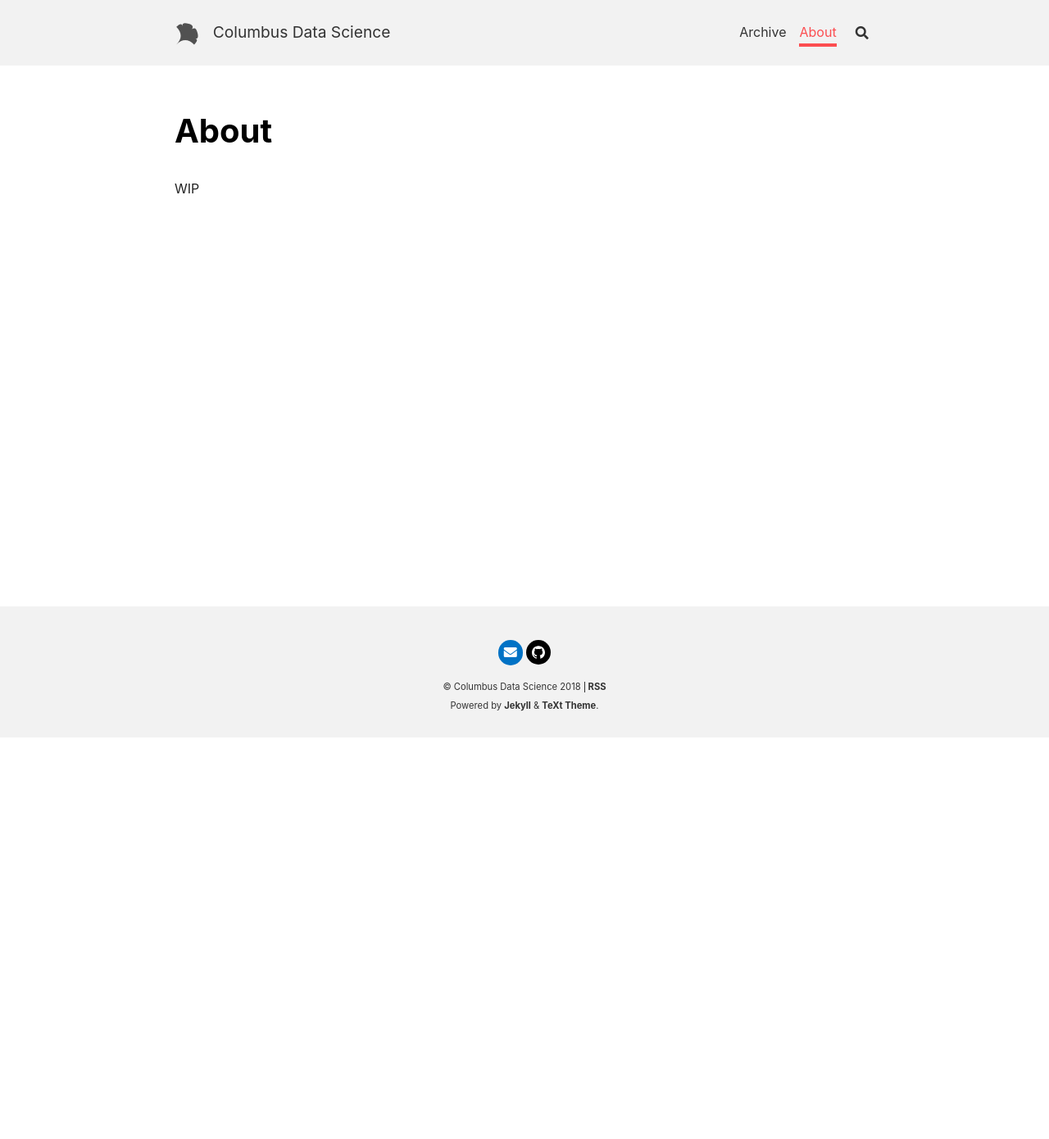
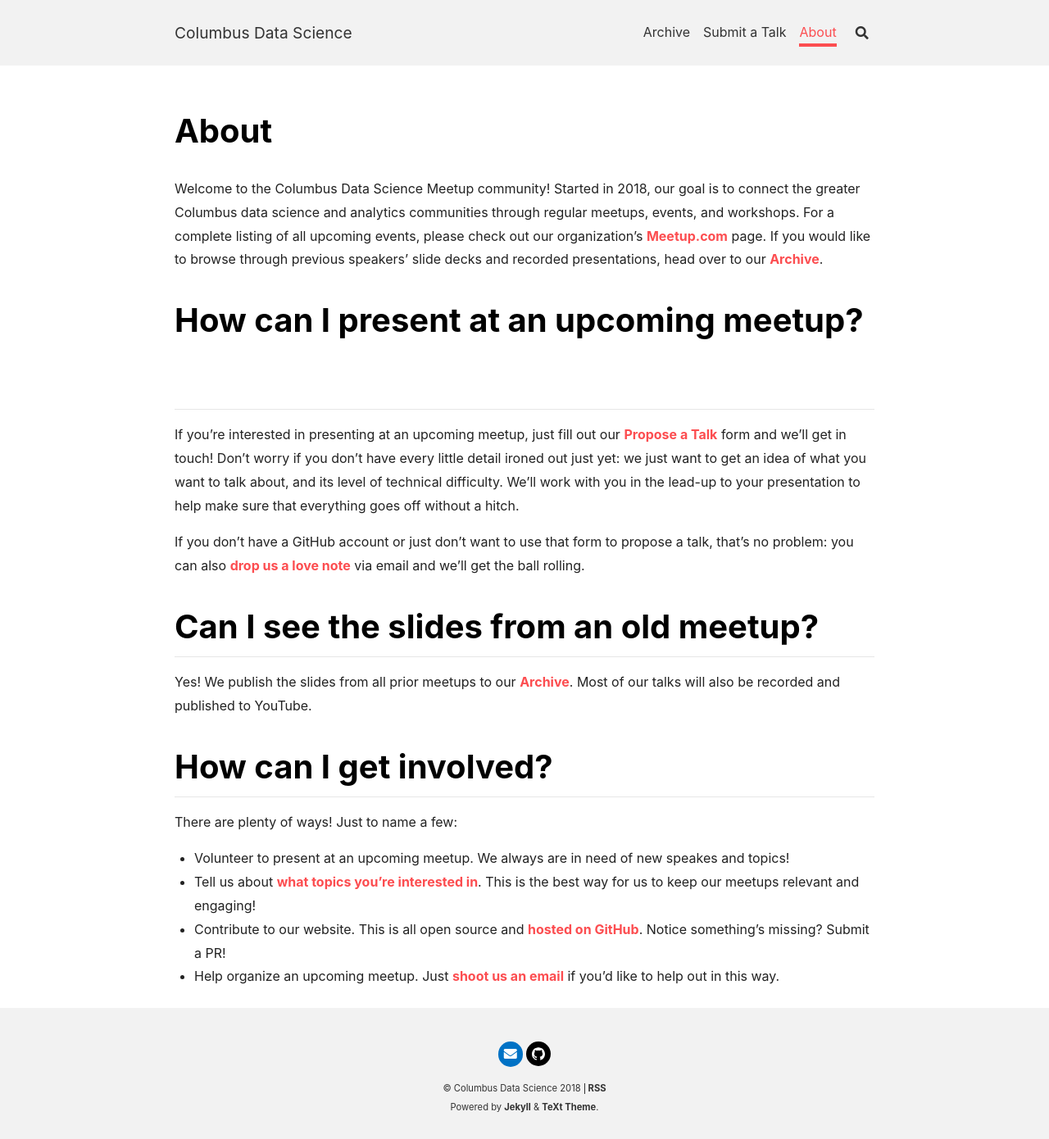
Before and after one commit to ColumbusDataScience/columbusdatascience.org, a Jekyll site: the page built from about.md, in a window 1280 px wide. Shown: the whole page at 82% size. Built offline with Jekyll 4.4.1, drawn with Linux system fonts in a browser that asks for light colours; nearby versions of some CDN libraries; before the commit the page ends 900 px from its top, so only the background shows below that.

Commit message:
Updated About page; added 2018-12-12 talk to archive

```diff
--- a/_config.yml
+++ b/_config.yml
@@ -22,7 +22,8 @@ url     : https://columbusdatascience.org
 baseurl : # does not include hostname
 title   : Columbus Data Science
 description: >
-  The official website for the Columbus Data Science Meetup. Check here for news, announcements, upcoming presentations, and recordings of past meetups.
+  The official website for the Columbus Data Science Meetup. Check here for
+  news, announcements, upcoming presentations, and recordings of past meetups.
 
 
 ## => Language and Timezone
@@ -198,7 +199,7 @@ defaults:
       aside:
         toc: true
       show_edit_on_github: true
-      pageview: true
+      pageview: false
 
 
 ## => Plugins
--- a/_includes/header.html
+++ b/_includes/header.html
@@ -8,7 +8,6 @@
     <div class="main">
       <div class="header__title">
         <div class="header__brand">
-          {%- include svg/logo.svg -%}
           {%- assign _paths_root = site.paths.root | default: site.data.variables.default.paths.root  -%}
           {%- include snippets/get-nav-url.html path=_paths_root -%}
           {%- if site.title -%}
--- a/about.md
+++ b/about.md
@@ -5,4 +5,25 @@ titles:
 key: page-about
 ---
 
-WIP
+Welcome to the Columbus Data Science Meetup community! Started in 2018, our goal is to connect the greater Columbus data science and analytics communities through regular meetups, events, and workshops. For a complete listing of all upcoming events, please check out our organization's [Meetup.com](https://www.meetup.com/Columbus-Data-Science/) page. If you would like to browse through previous speakers' slide decks and recorded presentations, head over to our [Archive](archive.html?tag=talks).
+
+
+# How can I present at an upcoming meetup?
+
+If you're interested in presenting at an upcoming meetup, just fill out our [Propose a Talk](https://github.com/ColumbusDataScience/columbusdatascience/issues/new?assignees=wetherc&labels=abstract&template=speaker-proposal.md&title=Abstract+Proposal) form and we'll get in touch! Don't worry if you don't have every little detail ironed out just yet: we just want to get an idea of what you want to talk about, and its level of technical difficulty. We'll work with you in the lead-up to your presentation to help make sure that everything goes off without a hitch.
+
+If you don't have a GitHub account or just don't want to use that form to propose a talk, that's no problem: you can also [drop us a love note](mailto:contact@columbusdatascience.org) via email and we'll get the ball rolling.
+
+
+# Can I see the slides from an old meetup?
+
+Yes! We publish the slides from all prior meetups to our [Archive](archive.html?tag=talks). Most of our talks will also be recorded and published to YouTube.
+
+
+# How can I get involved?
+
+There are plenty of ways! Just to name a few:
+  - Volunteer to present at an upcoming meetup. We always are in need of new speakes and topics!
+  - Tell us about [what topics you're interested in](https://goo.gl/forms/FaHd2Cje1XMf2N0y2). This is the best way for us to keep our meetups relevant and engaging!
+  - Contribute to our website. This is all open source and [hosted on GitHub](https://github.com/ColumbusDataScience/columbusdatascience). Notice something's missing? Submit a PR!
+  - Help organize an upcoming meetup. Just [shoot us an email](mailto:contact@columbusdatascience.org) if you'd like to help out in this way.
--- a/assets/browserconfig.xml
+++ b/assets/browserconfig.xml
@@ -2,8 +2,8 @@
 <browserconfig>
     <msapplication>
         <tile>
-            <square150x150logo src="assets/mstile-150x150.png"/>
-            <TileColor>#b91d47</TileColor>
+            <square150x150logo src="/mstile-150x150.png"/>
+            <TileColor>#2b5797</TileColor>
         </tile>
     </msapplication>
 </browserconfig>
--- a/index.html
+++ b/index.html
@@ -1,5 +1,6 @@
 ---
 layout: home
-# articles:
-#   excerpt_type: html
+type: normal
+articles:
+  excerpt_type: html
 ---
```
Also changed, not shown: _data/navigation.yml (+4 -7 lines), _posts/2018-12-12-hr-to-data-science.md (added, +16 -0 lines), _posts/2018-12-01-welcome.md (renamed from _posts/2018-12-15-welcome.md), assets/android-chrome-192x192.png, assets/android-chrome-512x512.png, assets/apple-touch-icon.png, assets/favicon-16x16.png, assets/favicon-32x32.png, assets/favicon.ico, assets/mstile-150x150.png, assets/safari-pinned-tab.svg, assets/site.webmanifest.
